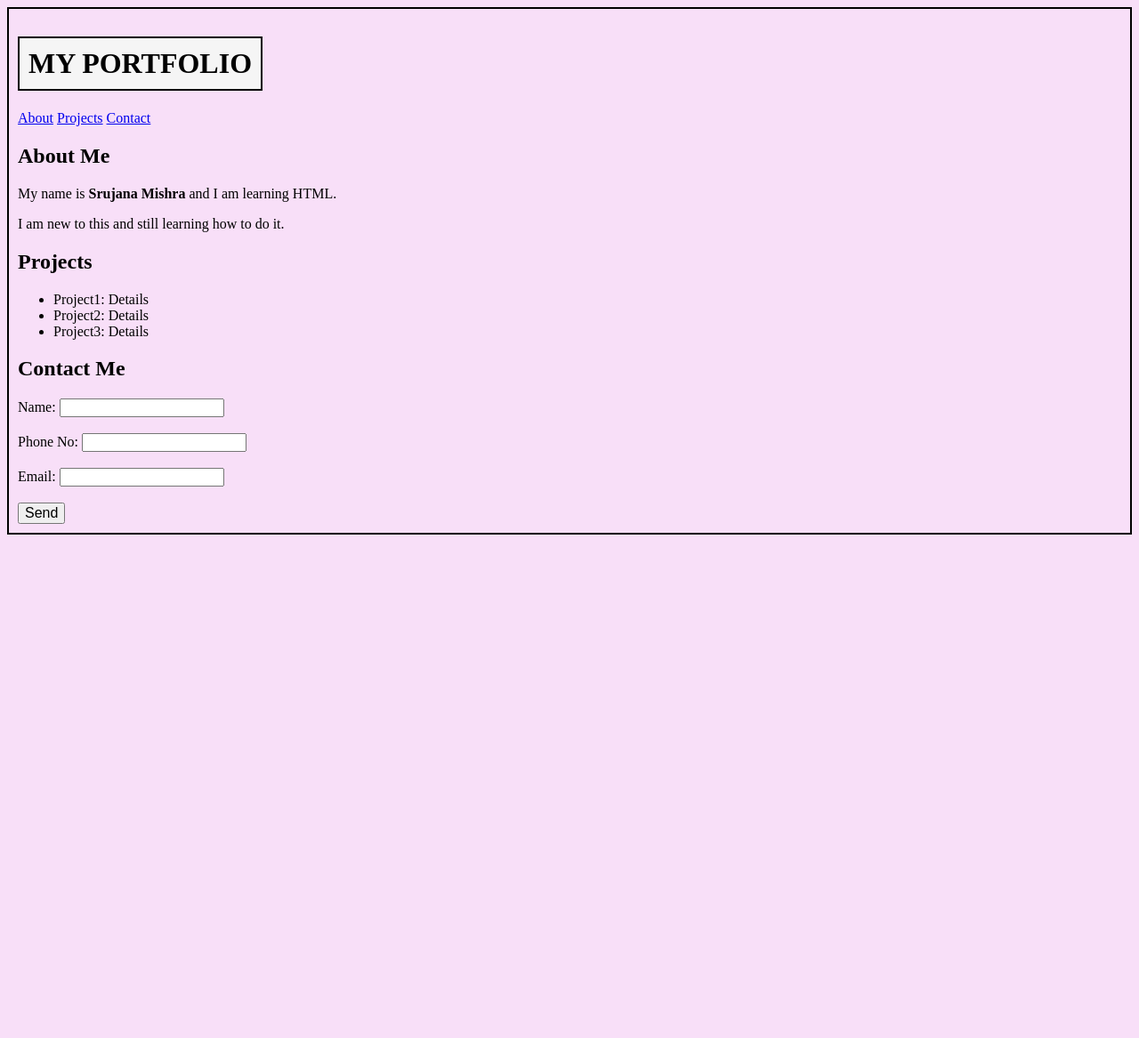
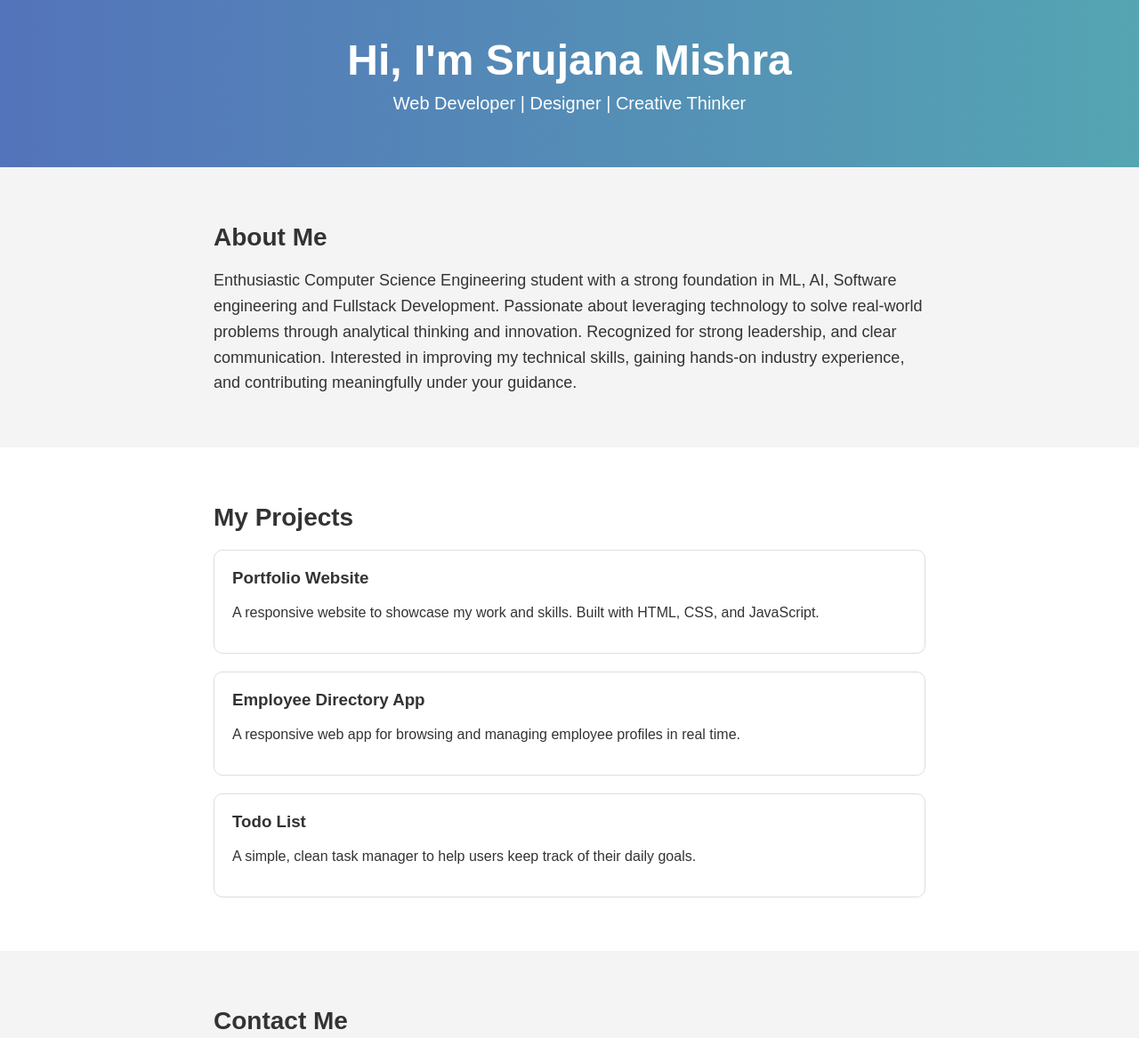
Before and after one commit to srujanamishra/Portfolio-website, a plain HTML site: page index.html in a window 1280 px wide. Shown: the top 1167 px of the page at 89% size. Before the commit the page ends 800 px from the top, so only its background shows below. Drawn offline with Linux system fonts and the light colour scheme.

Commit message:
Add files via upload

```diff
--- a/index.html
+++ b/index.html
@@ -1,54 +1,58 @@
 <!DOCTYPE html>
 <html lang="en">
 <head>
-    <meta charset="UTF-8">
-    <meta name="viewport" content="width=device-width, initial-scale=1.0">
-    <title>PORTFOLIO</title>
+  <meta charset="UTF-8">
+  <title>My Portfolio</title>
 </head>
-<body style="border: 2px solid black; padding: 10px; background-color: rgb(248, 223, 248) ">
-     <header>
-        <h1 style="border: 2px solid black;background-color:whitesmoke; padding: 10px; display:inline-block;">MY PORTFOLIO</h1>
-        <nav>
+<body style="margin: 0; font-family: Arial, sans-serif; background-color: #f4f4f4; color: #333;">
 
-        <a href="#about">About</a>
-        <a href="#projects">Projects</a>
-        <a href="#Contact">Contact</a>
+  <!-- Header -->
+  <header style="background: linear-gradient(90deg, rgba(75,108,183,0.95), rgba(76,161,175,0.95)); padding: 40px 20px; text-align: center; color: white;">
+    <h1 style="margin: 0; font-size: 48px;">Hi, I'm Srujana Mishra</h1>
+    <p style="font-size: 20px; margin-top: 10px;">Web Developer | Designer | Creative Thinker</p>
+  </header>
 
-        </nav>
-     </header>
+  <!-- About -->
+  <section style="padding: 40px 20px; max-width: 800px; margin: auto;">
+    <h2 style="font-size: 28px; margin-bottom: 10px;">About Me</h2>
+    <p style="line-height: 1.6; font-size: 18px;">
+        Enthusiastic Computer Science Engineering student with a strong foundation in ML, AI, Software engineering and
+        Fullstack Development. Passionate about leveraging technology to solve real-world problems through analytical
+        thinking and innovation. Recognized for strong leadership, and clear communication. Interested in improving my
+        technical skills, gaining hands-on industry experience, and contributing meaningfully under your guidance.
+    </p>
+  </section>
 
-    <section id="about">
-       <h1>About Me</h1>
-       <p>My name is <b>Srujana Mishra</b> and I am learning HTML.</p>
-       <p>I am new to this and still learning how to do it.</p>
-    </section>
+  <!-- Projects -->
+  <section style="background-color: #fff; padding: 40px 20px;">
+    <div style="max-width: 800px; margin: auto;">
+      <h2 style="font-size: 28px; margin-bottom: 20px;">My Projects</h2>
+      <div style="margin-bottom: 20px; border: 1px solid #ddd; padding: 20px; border-radius: 10px;">
+        <h3 style="margin-top: 0;">Portfolio Website</h3>
+        <p>A responsive website to showcase my work and skills. Built with HTML, CSS, and JavaScript.</p>
+      </div>
+      <div style="margin-bottom: 20px; border: 1px solid #ddd; padding: 20px; border-radius: 10px;">
+        <h3 style="margin-top: 0;">Employee Directory App</h3>
+        <p>A responsive web app for browsing and managing employee profiles in real time.</p>
+      </div>
+      <div style="margin-bottom: 20px; border: 1px solid #ddd; padding: 20px; border-radius: 10px;">
+        <h3 style="margin-top: 0;">Todo List</h3>
+        <p>A simple, clean task manager to help users keep track of their daily goals.</p>
+      </div>
+    </div>
+  </section>
 
+  <!-- Contact -->
+  <section style="padding: 40px 20px; max-width: 800px; margin: auto;">
+    <h2 style="font-size: 28px; margin-bottom: 10px;">Contact Me</h2>
+    <p style="font-size: 18px;">Email: srujanamishra07@gmail.com</p>
+    <p style="font-size: 18px;">LinkedIn: <a href="#" style="color: #4a90e2;">linkedin.com/in/srujanamishra</a></p>
+  </section>
 
-    <section id="projects">
-        <h1>Projects</h1>
-
-        <ul>
-            <li>Project1: Details</li>
-            <li>Project2: Details</li>
-            <li>Project3: Details</li>
-        </ul>
-    </section>
-
-    <section id="Contact">
-        <h1>Contact Me</h1>
-
-        <label for="name">Name:</label>
-        <input type="text" id="name" > <br> <br>
-
-        <label for="number">Phone No:</label>
-        <input type="number" id="number"> <br> <br>
-
-        <label for="email">Email:</label>
-        <input type="email" id="email"> <br> <br>
-
-        <input style="font-size: medium;" type="submit" value="Send">
-
-    </section>
+  <!-- Footer -->
+  <footer style="background: linear-gradient(90deg, rgba(75,108,183,0.95), rgba(76,161,175,0.95)); text-align: center; padding: 20px; color: white;">
+    <p style="margin: 0;">&copy; 2025 Srujana Mishra. All rights reserved.</p>
+  </footer>
 
 </body>
 </html>
```
